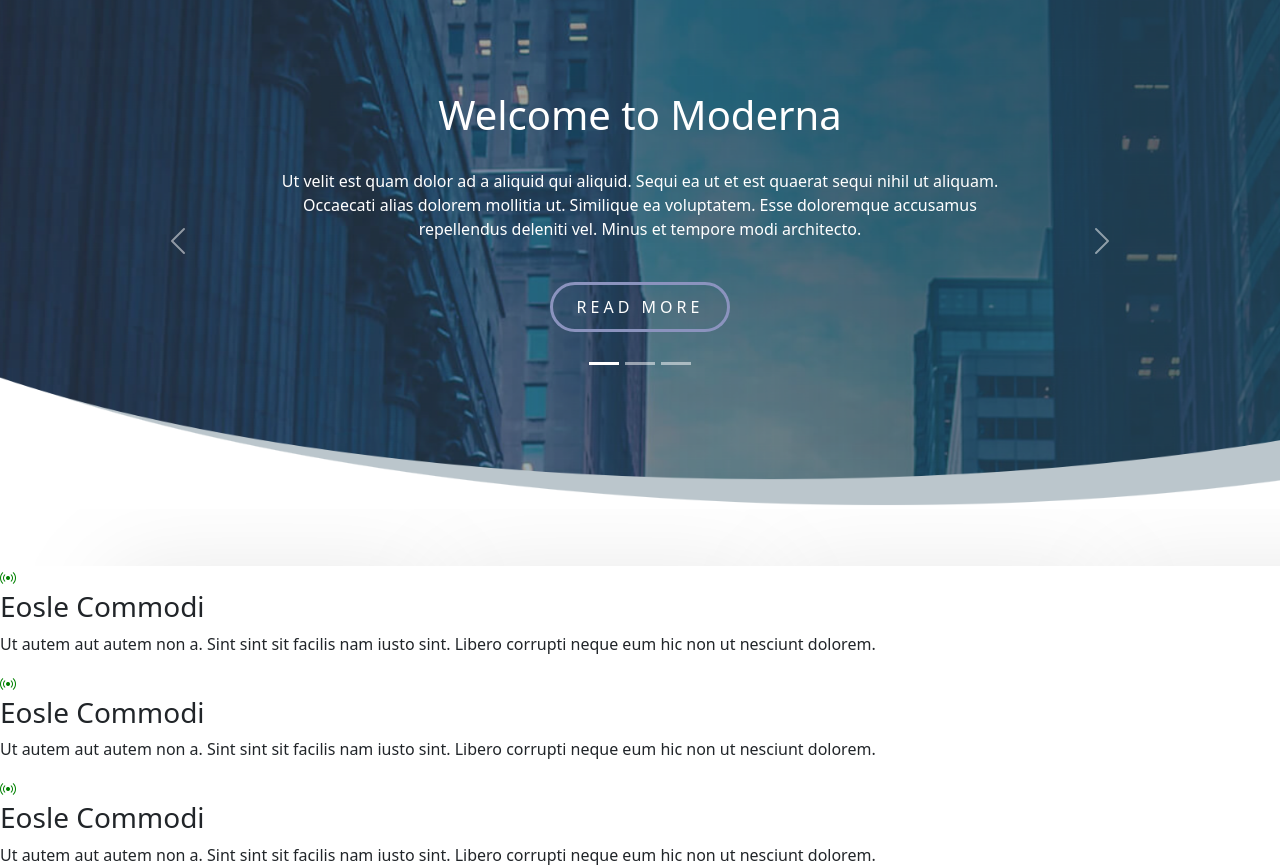
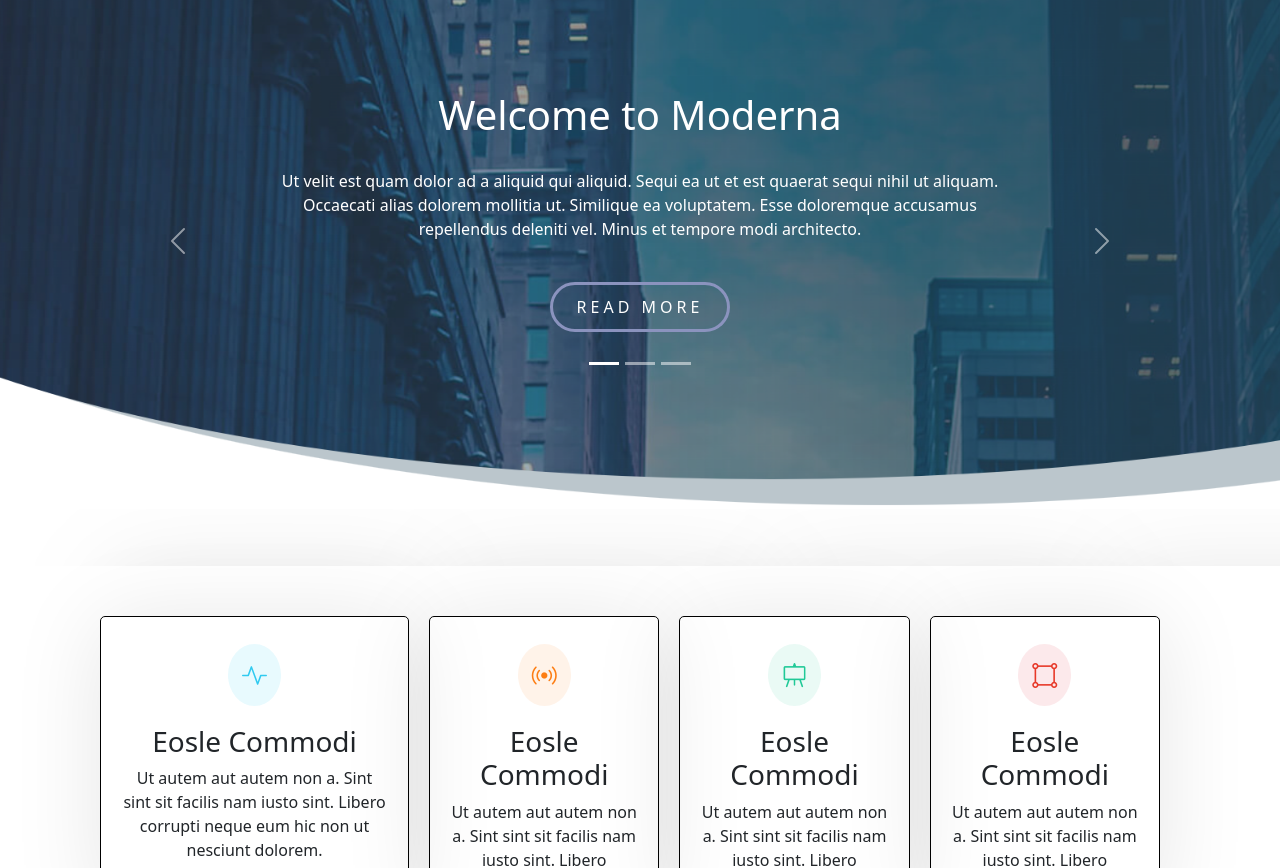
Before and after one commit to nizar-hamaoui/NIZAR-YAHYA-AYMANE-BRAHIM, a website: page index.html in a window 1280 px wide. Shown: the part 84-952 px from the top of the page. Drawn offline with nearby package versions, Linux system fonts and the light colour scheme.

Commit message:
add section2

```diff
--- a/index.html
+++ b/index.html
@@ -182,44 +182,44 @@
                   <span class="visually-hidden">Next</span>
                 </button>
               </div>
+            </div>
 
-
-
+    </section>
+    <section class="test1">
+      <div class="sec1-div2">
+        <div class="row-4 c1">
+            <div class="icon1">
+              <i class="bi bi-activity"></i>
             </div>
-        <div class="sec1-div2">
-            <div>
-                <div class="icon">
+                <h3>Eosle Commodi</h3>
+              <p>Ut autem aut autem non a. Sint sint sit facilis nam iusto sint. Libero corrupti neque eum hic non ut nesciunt dolorem.</p>
+            </div>
+        </div>
+        <div class="row-4 c2">
+            <div class="icon2">
               <i class="bi bi-broadcast"></i>
               </div>
                 <h3>Eosle Commodi</h3>
               <p>Ut autem aut autem non a. Sint sint sit facilis nam iusto sint. Libero corrupti neque eum hic non ut nesciunt dolorem.</p>
             </div>
         </div>
-            <div>
-                <div class="icon">
-                    <i class="bi bi-broadcast"></i>
+        <div class="row-4 c3">
+            <div class="icon3">
+              <i class="bi bi-easel"></i>
               </div>
                 <h3>Eosle Commodi</h3>
               <p>Ut autem aut autem non a. Sint sint sit facilis nam iusto sint. Libero corrupti neque eum hic non ut nesciunt dolorem.</p>
             </div>
         </div>
-            <div>
-                <div class="icon">
-                    <i class="bi bi-broadcast"></i>
-                  </div>
-                    <h3>Eosle Commodi</h3>
-                  <p>Ut autem aut autem non a. Sint sint sit facilis nam iusto sint. Libero corrupti neque eum hic non ut nesciunt dolorem.</p>
-                </div>
-            </div>
-            <div>
-                <div class="icon">
-                    <i class="bi bi-broadcast"></i>
+        <div class="row-4 c4">
+            <div class="icon4">
+              <i class="bi bi-bounding-box-circles"></i>
               </div>
                 <h3>Eosle Commodi</h3>
               <p>Ut autem aut autem non a. Sint sint sit facilis nam iusto sint. Libero corrupti neque eum hic non ut nesciunt dolorem.</p>
             </div>
 
-              </div>
+      <div>
     </section>
     <section class="sec2"></section>
 <!-- section aymen -->
--- a/src/sass/app.sass
+++ b/src/sass/app.sass
@@ -1,5 +1,5 @@
 @import ../../node_modules/bootstrap/scss/bootstrap.scss
 @import ../../node_modules/bootstrap-icons/font/bootstrap-icons.css
 
-@import ../../node_modules/bootstrap-icons/font/bootstrap-icons.css
 @import ../sass/modules/home.sass
+@import ../sass/modules/home.scss
--- a/src/sass/modules/home.sass
+++ b/src/sass/modules/home.sass
@@ -1,10 +1,5 @@
-.col-md-6
-    border: 2px black solid
 
 
-.row gy-4
-    display: flex
-    gap: 10px
 
 .bi-activity
     color: red
@@ -18,26 +13,118 @@
 .bi-bounding-box-circles
     color: blue
 
-a
-        text-decoration: none
 
-.col-md-6
-    width: 300px
+.sec1-div2
+    display: flex
+
+.row-4
+    width: 309px
     height: 290px
-    padding: 10px
-    padding-left: 20px
-    p
+    border: 2px balck solid
+    border-radius: 5px
+
+h3
+    text-align: center
+
+.test1
+    display: flex
+    gap: 20px
+    padding-inline: 100px
+    padding-top: 50px
+    padding-bottom: 100px
+    .row-4
+        position: relative
+        border: 0.5px solid black
+        padding: 20px
+        box-shadow: 0px 5px 90px 0px rgba(0, 0, 0, 0.1)
+        &:hover
+            .icon1
+                padding-bottom: 30px
+                padding-top: 20px
+                i
+                    color: #e8fafe
+                    background-color: #30caf0
+            .icon2
+                padding-bottom: 30px
+                padding-top: 20px
+                i
+                    color: #fff3e9
+                    background-color: #fd7e14
+            .icon3
+                padding-bottom: 30px
+                padding-top: 20px
+                i
+                    color:#eafaf5
+                    background-color: #20c997
+            .icon4
+                padding-bottom: 30px
+                padding-top: 20px
+                i
+                    color:#eafaf5
+                    background-color: #e73929
+
+
+
+
+        .icon1
+            padding-bottom: 30px
+            padding-top: 20px
+            i
+                background-color: #e8fafe
+                color: #30caf0
+                font-size: 25px
+                border-radius: 50%
+                height: 50px
+                padding: 14px
+        .icon2
+            padding-bottom: 30px
+            padding-top: 20px
+            i
+                background-color: #fff3e9
+                color: #fd7e14
+                font-size: 25px
+                border-radius: 50%
+                height: 50px
+                padding: 14px
+
+        .icon3
+            padding-bottom: 30px
+            padding-top: 20px
+            i
+                background-color: #eafaf5
+                color: #20c997
+                font-size: 25px
+                border-radius: 50%
+                height: 50px
+                padding: 14px
+
+
+        .icon4
+            padding-bottom: 30px
+            padding-top: 20px
+            i
+                background-color: #fce9eb
+                color: #e73929
+                font-size: 25px
+                border-radius: 50%
+                height: 50px
+                padding: 14px
+        p
         text-align: center
+        font-weight: 100
+        h3
+            font-weight: 500
 
-.container
-    gap: 30px
-.sec1
 
-body
-    background-color: red
-.sec1-div1
-    width: 100%
-    height: 450px
-    background-color: #9c3535
-    display: flex
-    align-items: conter
+.c1
+    &:hover
+        border: 2px solid #30caf0
+.c2
+    &:hover
+        border: 2px solid #fd7e14
+.c3
+    &:hover
+        border: 2px solid #20c997
+.c4
+    &:hover
+        border: 2px solid #e73929
```
Also changed, not shown: public/css/app.css, 1 other file. Lines whose indentation alone changed are shown as unchanged.
